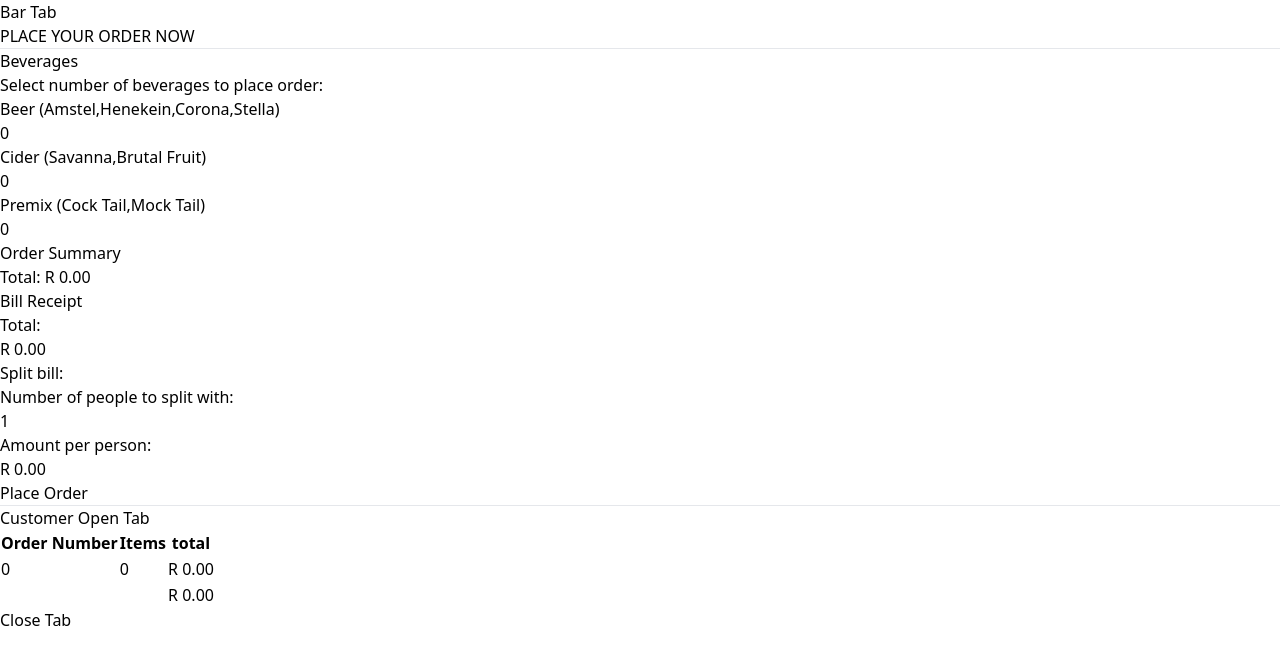
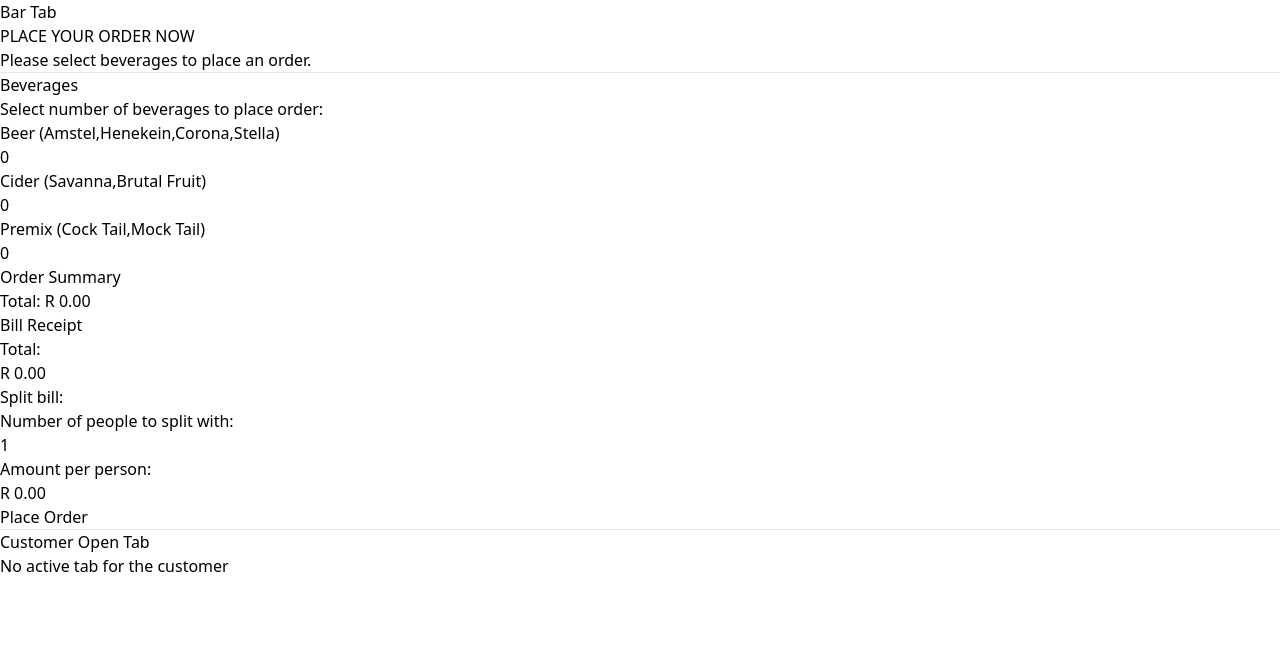
Before and after one commit to akack/Bar-Tab, a Vue app: page / in a window 1280 px wide. Both pictures are taken after a click on the button "Place Order". Shown: the top 664 px of the page. Built offline with nearby package versions, Linux system fonts and the light colour scheme.

Commit message:
validate order before placing it

```diff
--- a/package.json
+++ b/package.json
@@ -15,6 +15,7 @@
   },
   "dependencies": {
     "jspdf": "^2.5.1",
+    "lodash": "^4.17.21",
     "pinia": "^2.1.7",
     "vue": "^3.4.29",
     "vue-router": "^4.3.3"
--- a/src/components/order/OrderView.vue
+++ b/src/components/order/OrderView.vue
@@ -1,6 +1,7 @@
 <template>
   <div>
     <h1 class="font-bold text-cyan-700 text-2xl underline text-center">PLACE YOUR ORDER NOW</h1>
+    <p class="text-red-500 text-center" v-if="errorMessage">{{ errorMessage }}</p>
     <hr class="my-4 divider-y" />
     <div class="flex flex-wrap justify-center gap-8">
       <div class="md:w-auto">
@@ -31,18 +32,25 @@ import { useTabStore } from '../../stores/tabStore';
 import { computed, ref } from 'vue';
 import TabItems from '../tab/TabItems.vue';
 import BarTabButton from '../BarTabButton.vue';
+import * as _ from 'lodash';
 
 const orderStore = useOrderStore();
 const tabStore = useTabStore();
 
-const total = computed(() => orderStore.total);
 let tabTotal = ref(0);
 
 const orders = computed(() => tabStore.orders);
 
+const errorMessage = ref('');
+
 const submitOrder = () => {
-  tabStore.addOrder(orderStore.order);
-  tabTotal.value = tabStore.total as any;
-  orderStore.order = {};
+  errorMessage.value = '';
+  if (_.isEmpty(orderStore.order)) {
+    errorMessage.value = 'Please select beverages to place an order.';
+  } else {
+    tabStore.addOrder(orderStore.order);
+    tabTotal.value = tabStore.total as any;
+    orderStore.order = {};
+  }
 };
 </script>
```
Also changed, not shown: 1 other file (tests, documents, lock files or other folders).
